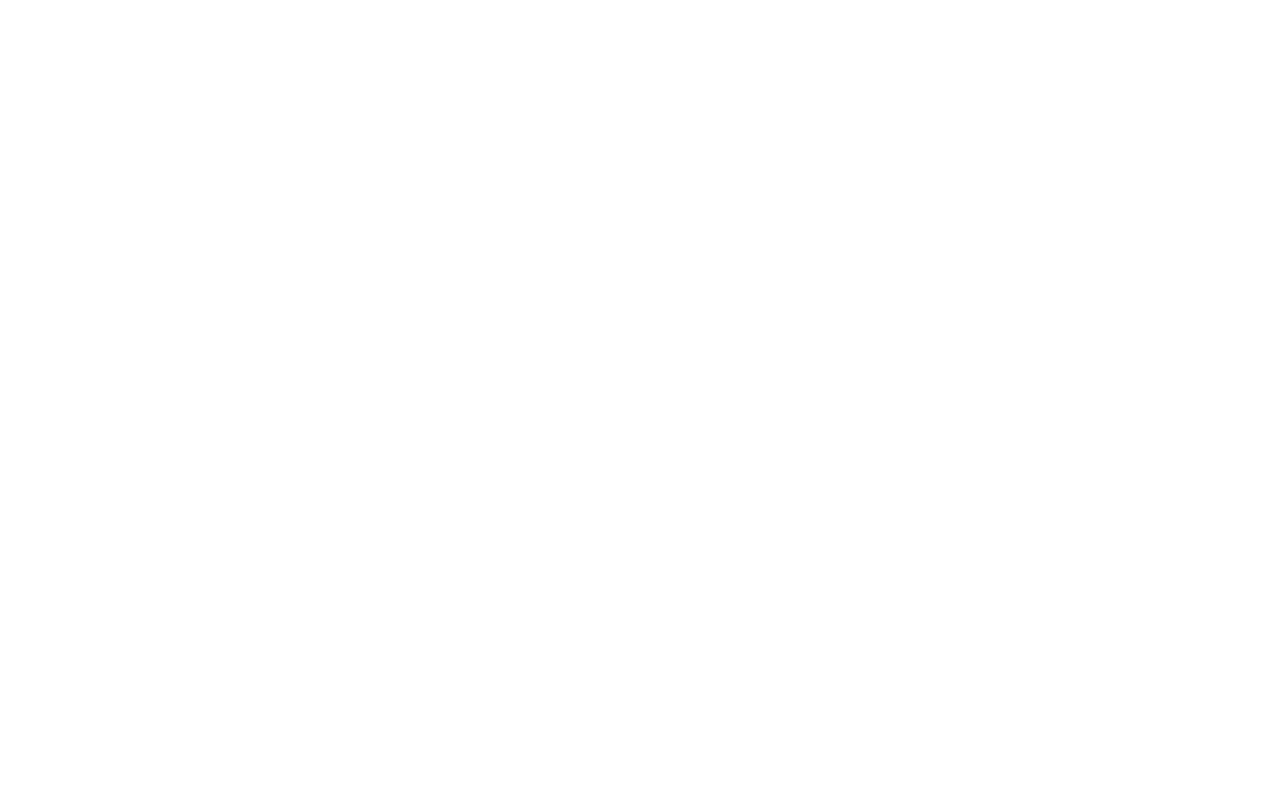
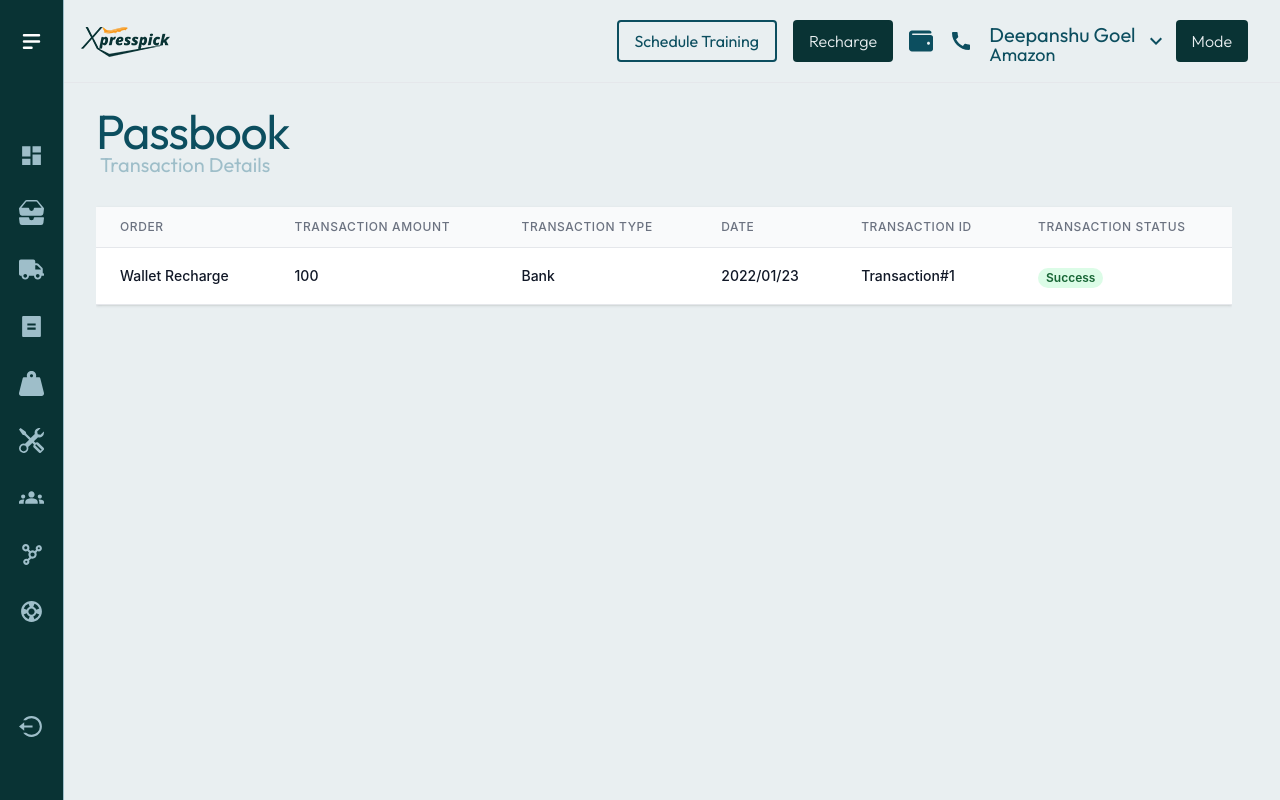
Before and after one commit to symaticvisuals/xpressPickDashboard, a React (Create React App) app: page /dashboard/passbook in a window 1280 px wide. Before the commit this address had no page. Built offline with nearby package versions, Linux system fonts and the light colour scheme.

Commit message:
feature:wallet,passbook

```diff
--- a/src/components/TopBar.js
+++ b/src/components/TopBar.js
@@ -67,6 +67,8 @@ function TopBar() {
           </button>
         </div>
       </div>
+
+      {/* Wallet Popup */}
       {popup ? (
         <div className="flex justify-center">
           <div
@@ -74,15 +76,16 @@ function TopBar() {
             onClick={(e) => {
               e.preventDefault();
               setPopup(false);
-            }}></div>
+            }}
+          ></div>
           <div className="fixed w-96 top-24">
             <div className="bg-skin-fill py-5 rounded-t-2xl">
               <div className="mt-3 text-center">
-                <h3 className="text-2xl leading-6 font-sans font-medium text-skin-inverted">
+                <h3 className="text-2xl leading-6 font-medium text-skin-inverted">
                   Wallet
                 </h3>
                 <div className="px-7 py-3">
-                  <p className="text-sm text-skin-inverted font-sans">
+                  <p className="text-sm text-skin-inverted">
                     Wallet money is used for payment
                   </p>
                 </div>
@@ -90,17 +93,80 @@ function TopBar() {
             </div>
             <div className="bg-skin-fill-muted py-5 px-5 rounded-b-2xl">
               <div className="">
-                <h3 className="text-3xl leading-6 font-medium text-skin-dark flex items-end">
-                  <FaRupeeSign className="text-xl" />0
-                </h3>
-                <div className="mt-2 py-3">
+                <div className="flex justify-between items-center">
+                  <h3 className="text-3xl leading-6 font-medium text-skin-dark flex items-end my-2">
+                    <FaRupeeSign className="text-xl" />0
+                  </h3>
+                  <Link
+                    to="passbook"
+                    className="cursor-pointer font-medium text-skin-dark flex items-end my-2"
+                    onClick={clickHandler}
+                  >
+                    <RiBillFill className="text-2xl" />
+                    Passbook
+                  </Link>
+                </div>
+                <form className="mt-2 py-3">
                   <p className="text-md text-skin-dark">
-                    Add money to your wallet using Razorpay
+                    Add money to your wallet
                   </p>
+                  <input
+                    type="text"
+                    placeholder="Amount"
+                    className="px-4 py-3 bg-skin-fill-muted w-64 rounded my-1 font-sans focus:ring-0 focus:border-none focus:outline-base focus:outline-offset-0 mb-2"
+                    value={amount}
+                  />
+                  <div>
+                    <button
+                      className="px-2 py-1 bg-skin-button-base text-skin-inverted w-auto rounded mb-2 font-sans font-light mr-1 text-sm hover:bg-skin-button-base-hover"
+                      onClick={(e) => {
+                        e.preventDefault();
+                        setAmount("100");
+                      }}
+                    >
+                      100
+                    </button>
+                    <button
+                      className="px-2 py-1 bg-skin-button-base text-skin-inverted w-auto rounded mb-2 font-sans font-light mr-1 text-sm hover:bg-skin-button-base-hover"
+                      onClick={(e) => {
+                        e.preventDefault();
+                        setAmount("200");
+                      }}
+                    >
+                      200
+                    </button>
+                    <button
+                      className="px-2 py-1 bg-skin-button-base text-skin-inverted w-auto rounded mb-2 font-sans font-light mr-1 text-sm hover:bg-skin-button-base-hover"
+                      onClick={(e) => {
+                        e.preventDefault();
+                        setAmount("500");
+                      }}
+                    >
+                      500
+                    </button>
+                    <button
+                      className="px-2 py-1 bg-skin-button-base text-skin-inverted w-auto rounded mb-2 font-sans font-light mr-1 text-sm hover:bg-skin-button-base-hover"
+                      onClick={(e) => {
+                        e.preventDefault();
+                        setAmount("1000");
+                      }}
+                    >
+                      1000
+                    </button>
+                    <button
+                      className="px-2 py-1 bg-skin-button-base text-skin-inverted w-auto rounded mb-2 font-sans font-light mr-1 text-sm hover:bg-skin-button-base-hover"
+                      onClick={(e) => {
+                        e.preventDefault();
+                        setAmount("10000");
+                      }}
+                    >
+                      10,000
+                    </button>
+                  </div>
                   <button className="px-4 py-1 bg-skin-button-base text-skin-inverted w-auto rounded my-1 font-sans font-light mr-4 hover:bg-skin-button-base-hover">
                     Add Money
                   </button>
-                </div>
+                </form>
               </div>
             </div>
           </div>
--- /dev/null
+++ b/src/pages/Passbook.js
@@ -0,0 +1,101 @@
+import React from "react";
+
+function Passbook() {
+  return (
+    <div className="px-8 pr-12 pt-6">
+      <h1 className="font-sans text-5xl text-skin-base tracking-tight">
+        Passbook
+      </h1>
+      <p className="font-sans text-skin-muted ml-1 text-xl leading-5 font-regular">
+        Transaction Details
+      </p>
+
+      <div className="flex flex-col mt-8">
+        <div className="-my-2 overflow-x-auto sm:-mx-6 lg:-mx-8">
+          <div className="py-2 align-middle inline-block min-w-full sm:px-6 lg:px-8">
+            <div className="shadow overflow-hidden border-b border-gray-200 sm:rounded-lg">
+              <table className="min-w-full divide-y divide-gray-200">
+                <thead className="bg-gray-50">
+                  <tr>
+                    <th
+                      scope="col"
+                      className="px-6 py-3 text-left text-xs font-medium text-gray-500 uppercase tracking-wider"
+                    >
+                      Order
+                    </th>
+                    <th
+                      scope="col"
+                      className="px-6 py-3 text-left text-xs font-medium text-gray-500 uppercase tracking-wider"
+                    >
+                      Transaction Amount
+                    </th>
+                    <th
+                      scope="col"
+                      className="px-6 py-3 text-left text-xs font-medium text-gray-500 uppercase tracking-wider"
+                    >
+                      Transaction Type
+                    </th>
+                    <th
+                      scope="col"
+                      className="px-6 py-3 text-left text-xs font-medium text-gray-500 uppercase tracking-wider"
+                    >
+                      Date
+                    </th>
+                    <th
+                      scope="col"
+                      className="px-6 py-3 text-left text-xs font-medium text-gray-500 uppercase tracking-wider"
+                    >
+                      Transaction ID
+                    </th>
+                    <th
+                      scope="col"
+                      className="px-6 py-3 text-left text-xs font-medium text-gray-500 uppercase tracking-wider"
+                    >
+                      Transaction Status
+                    </th>
+                  </tr>
+                </thead>
+                <tbody className="bg-white divide-y divide-gray-200">
+                  <tr>
+                    <td className="px-6 py-4 whitespace-nowrap">
+                      <div className="text-sm font-medium text-gray-900 capitalize">
+                        Wallet recharge
+                      </div>
+                    </td>
+                    <td className="px-6 py-4 whitespace-nowrap">
+                      <div className="text-sm font-medium text-gray-900 capitalize">
+                        100
+                      </div>
+                    </td>
+                    <td className="px-6 py-4 whitespace-nowrap">
+                      <div className="text-sm font-medium text-gray-900 capitalize">
+                        Bank
+                      </div>
+                    </td>
+                    <td className="px-6 py-4 whitespace-nowrap">
+                      <div className="text-sm font-medium text-gray-900 capitalize">
+                        2022/01/23
+                      </div>
+                    </td>
+                    <td className="px-6 py-4 whitespace-nowrap">
+                      <div className="text-sm font-medium text-gray-900 capitalize">
+                        Transaction#1
+                      </div>
+                    </td>
+                    <td className="px-6 py-4 whitespace-nowrap">
+                      <span className="px-2 inline-flex text-xs leading-5 font-semibold rounded-full bg-green-100 text-green-800">
+                        Success
+                      </span>
+                    </td>
+                  </tr>
+                </tbody>
+              </table>
+            </div>
+          </div>
+        </div>
+      </div>
+    </div>
+  );
+}
+
+export default Passbook;
--- a/src/pages/SignUp.js
+++ b/src/pages/SignUp.js
@@ -69,7 +69,7 @@ function SignUp() {
             Login
           </Link>
         </h3>
-        {inputOTP ? (
+        {!inputOTP ? (
           <div>
             <form className="flex flex-col">
               <input
--- a/src/router/routerWrapper.js
+++ b/src/router/routerWrapper.js
@@ -7,6 +7,7 @@ import SignUp from "../pages/SignUp";
 import Dashboard from "../pages/Dashboard";
 import Orders from "../pages/Orders";
 import Home from "../pages/Dashboard/Home";
+import Passbook from "../pages/Passbook";
 function WrapperRouter(props) {
   return (
     <>
@@ -25,6 +26,7 @@ function WrapperRouter(props) {
             <Route path="users" element={<Orders />} />
             <Route path="reports" element={<Orders />} />
             <Route path="support" element={<Orders />} />
+            <Route path="passbook" element={<Passbook />} />
           </Route>
         </Routes>
       </Router>
```
